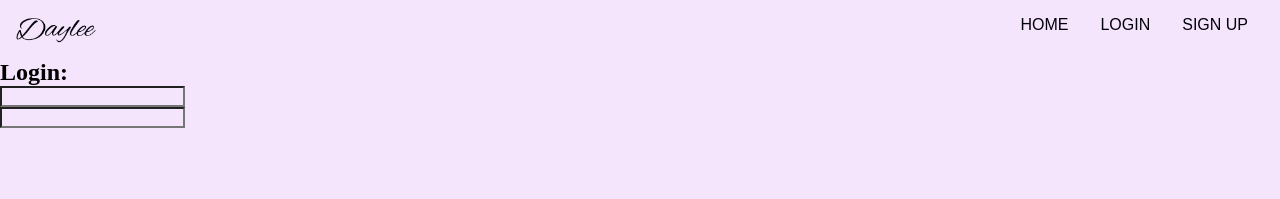
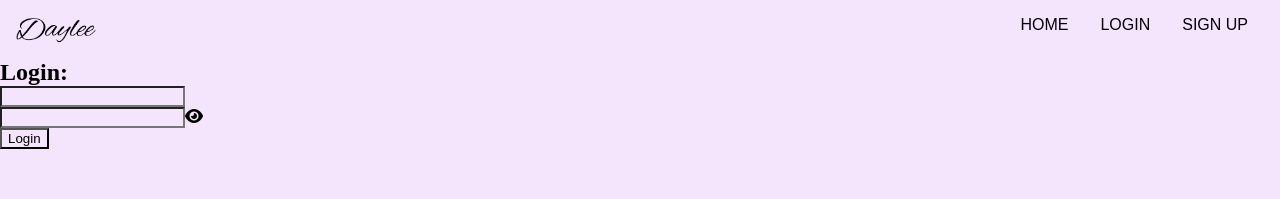
Before and after one commit to nathanlunn/Daylee, a React (Create React App) app in the folder client/: page /login in a window 1280 px wide. Shown: the top 199 px of the page. Built offline with nearby package versions, Linux system fonts and the light colour scheme; no server answers; a web font is replaced by a local one.

Commit message:
create working axios connection when clicking submit on login

```diff
--- a/client/public/index.html
+++ b/client/public/index.html
@@ -27,8 +27,8 @@
     <link rel="preconnect" href="https://fonts.googleapis.com">
     <link rel="preconnect" href="https://fonts.gstatic.com" crossorigin>
     <link href="https://fonts.googleapis.com/css2?family=Oswald:wght@300&family=Padauk:wght@700&family=Poppins:wght@300&display=swap" rel="stylesheet">
-
-    <title>React App</title>
+    <script src="https://kit.fontawesome.com/bb3368cb9e.js" crossorigin="anonymous"></script>
+    <title>Daylee</title>
   </head>
   <body>
     <noscript>You need to enable JavaScript to run this app.</noscript>
--- a/client/src/components/Login.js
+++ b/client/src/components/Login.js
@@ -1,9 +1,20 @@
+import axios from 'axios';
 import React, {useState} from 'react'
 
 export default function Login({state, setState}) {
   const [showPassword, setShowPassword] = useState(false);
   const [email, setEmail] = useState('');
   const [password, setPassword] = useState('');
+
+  const login = () => {
+    axios.post('http://localhost:8000/users/login', [email, password])
+      .then(res => {
+
+      })
+      .catch(err => {
+        console.error(err.message);
+      })
+  }
 
   return (
     <div className='login'>
@@ -25,7 +36,18 @@ export default function Login({state, setState}) {
             setPassword(e.target.value);
           }}
         ></input>
+        {showPassword ? (<i
+          class="fa-solid fa-eye-slash"
+          onClick={() => {setShowPassword(false)}}
+        ></i>) : (<i
+          class="fa-solid fa-eye"
+          onClick={() => {setShowPassword(true)}}
+        ></i>)}
       </div>
+      <button
+        className='login__submit'
+        onClick={login}
+      >Login</button>
     </div>
   )
 }
```
Also changed, not shown: 1 other file (tests, documents, lock files or other folders).
